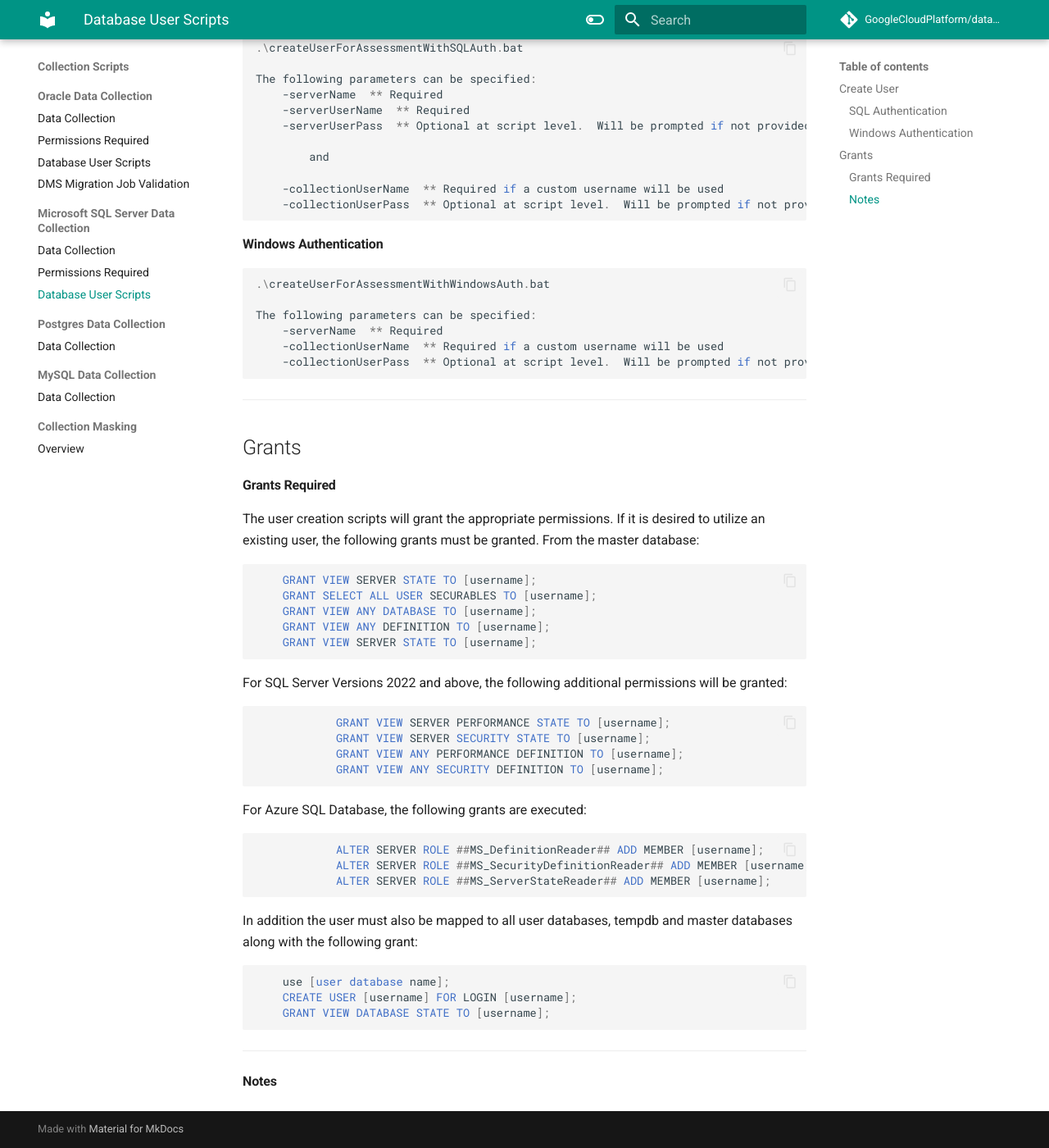
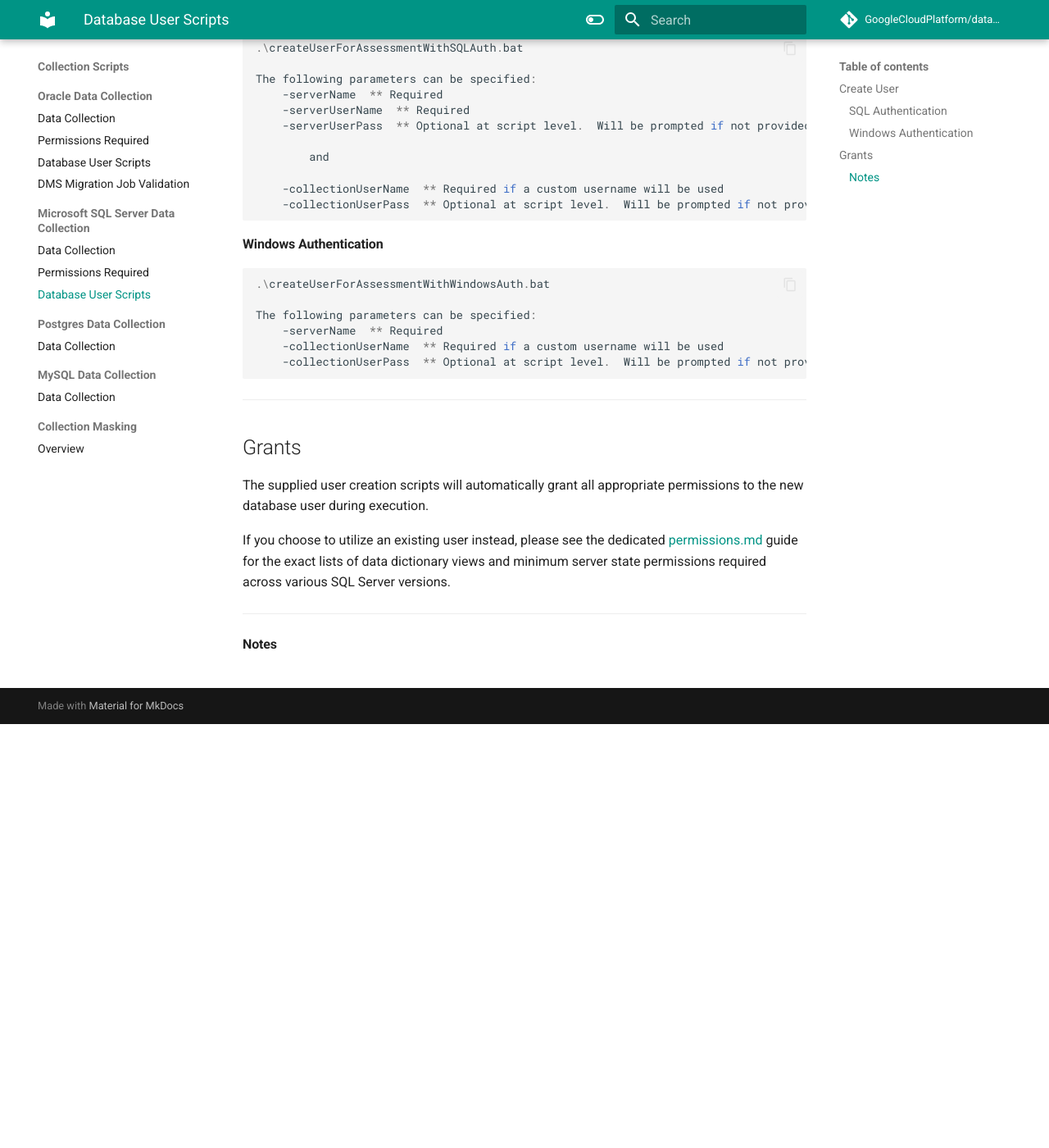
Before and after one commit to GoogleCloudPlatform/database-assessment, an MkDocs documentation site: the page built from docs/user_guide/shell_scripts/sqlserver/db_user_create.md, in a window 1280 px wide and 1400 px high, scrolled down 517 px. Shown: the whole window at 82% size. Built offline with MkDocs 1.6.1 and Material for MkDocs 9.7.7, drawn with Linux system fonts in a browser that asks for light colours; comment, search, counter and statistics services are not loaded.

Commit message:
chore: Reduce redundancy.

````diff
--- a/docs/user_guide/shell_scripts/sqlserver/db_user_create.md
+++ b/docs/user_guide/shell_scripts/sqlserver/db_user_create.md
@@ -41,42 +41,9 @@ The following parameters can be specified:
 
 ## Grants
 
-#### Grants Required
+The supplied user creation scripts will automatically grant all appropriate permissions to the new database user during execution.
 
-The user creation scripts will grant the appropriate permissions. If it is desired to utilize an existing user, the following grants must be granted. From the master database:
-
-```sql
-	GRANT VIEW SERVER STATE TO [username];
-	GRANT SELECT ALL USER SECURABLES TO [username];
-	GRANT VIEW ANY DATABASE TO [username];
-	GRANT VIEW ANY DEFINITION TO [username];
-	GRANT VIEW SERVER STATE TO [username];
-```
-
-For SQL Server Versions 2022 and above, the following additional permissions will be granted:
-
-```sql
-            GRANT VIEW SERVER PERFORMANCE STATE TO [username];
-            GRANT VIEW SERVER SECURITY STATE TO [username];
-            GRANT VIEW ANY PERFORMANCE DEFINITION TO [username];
-            GRANT VIEW ANY SECURITY DEFINITION TO [username];
-```
-
-For Azure SQL Database, the following grants are executed:
-
-```sql
-            ALTER SERVER ROLE ##MS_DefinitionReader## ADD MEMBER [username];
-            ALTER SERVER ROLE ##MS_SecurityDefinitionReader## ADD MEMBER [username];
-            ALTER SERVER ROLE ##MS_ServerStateReader## ADD MEMBER [username];
-```
-
-In addition the user must also be mapped to all user databases, tempdb and master databases along with the following grant:
-
-```sql
-    use [user database name];
-    CREATE USER [username] FOR LOGIN [username];
-    GRANT VIEW DATABASE STATE TO [username];
-```
+If you choose to utilize an existing user instead, please see the dedicated [permissions.md](permissions.md) guide for the exact lists of data dictionary views and minimum server state permissions required across various SQL Server versions.
 
 ---
 
````
Also changed, not shown: docs/user_guide/shell_scripts/sqlserver/collection_scripts.md (+1 -20 lines).
